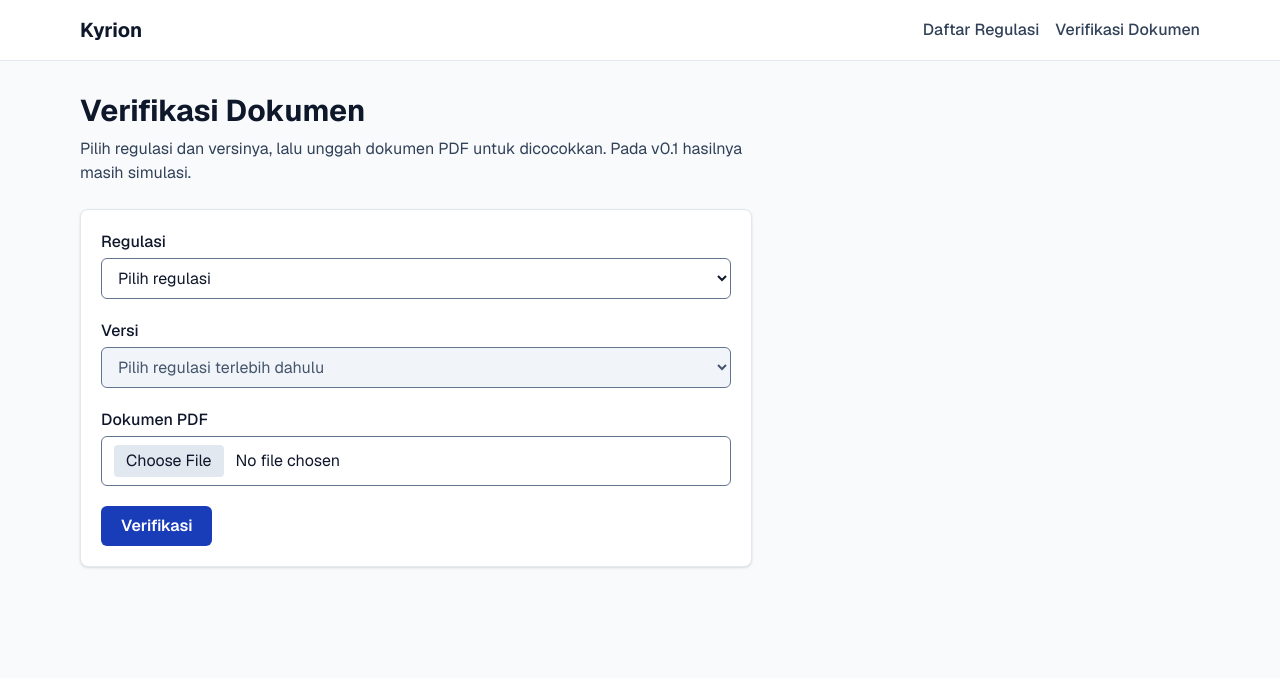
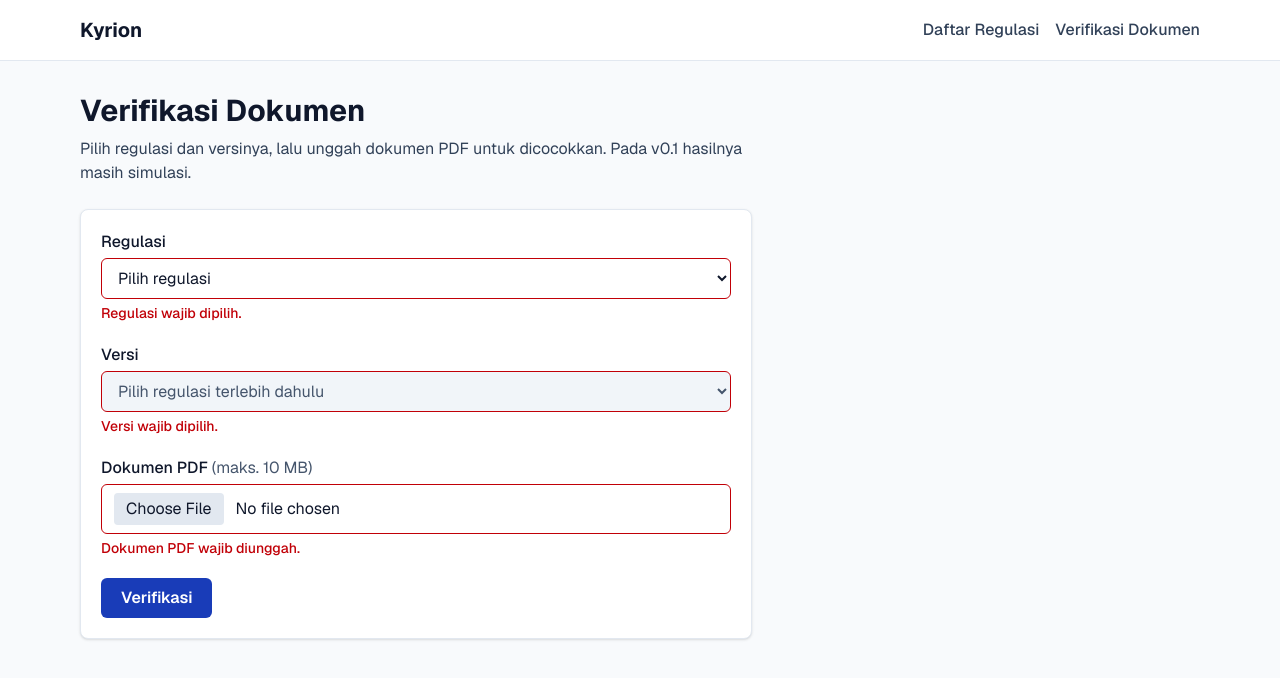
Before and after one commit to arifmuftitharsa/kyrion, a Next.js app in the folder apps/web/: page /verifikasi in a window 1280 px wide. Both pictures are taken after a click on the button "Verifikasi". Shown: the top 678 px of the page. Built offline with nearby package versions, Linux system fonts and the light colour scheme.

Commit message:
feat: add client-side validation to verify form

```diff
--- a/apps/web/components/VerifyForm.tsx
+++ b/apps/web/components/VerifyForm.tsx
@@ -1,11 +1,17 @@
 "use client";
 
 // Satu-satunya Client Component: form butuh state interaktif (pilihan
-// regulasi/versi, berkas, hasil) yang tidak bisa ditangani di server.
+// regulasi/versi, berkas, galat, hasil) yang tidak bisa ditangani di server.
 import { useState, type FormEvent } from "react";
 import VerifyResult from "@/components/VerifyResult";
 import { focusRing } from "@/lib/styles";
 import type { Regulation, VersionStatus } from "@/lib/types";
+import {
+  MAX_SIZE_MB,
+  hasErrors,
+  validateVerifyForm,
+  type VerifyFormErrors,
+} from "@/lib/validation/verify-form";
 
 interface VerifyFormProps {
   regulations: Regulation[];
@@ -18,13 +24,42 @@ interface VerifySummary {
   fileName: string;
 }
 
-const fieldClass = `w-full rounded-md border border-slate-500 bg-white px-3 py-2 text-slate-900 disabled:cursor-not-allowed disabled:bg-slate-100 disabled:text-slate-600 ${focusRing}`;
+const fieldClass = `w-full rounded-md border bg-white px-3 py-2 text-slate-900 disabled:cursor-not-allowed disabled:bg-slate-100 disabled:text-slate-600 ${focusRing}`;
 const labelClass = "mb-1 block font-medium text-slate-900";
+
+// Border merah sebagai penanda visual tambahan; pesan teks tetap jadi penanda utama.
+function borderClass(error?: string): string {
+  return error ? "border-red-700" : "border-slate-500";
+}
+
+/** Atribut ARIA yang menghubungkan input dengan pesan galatnya. */
+function errorAria(errorId: string, error?: string) {
+  return {
+    "aria-invalid": Boolean(error),
+    "aria-describedby": error ? errorId : undefined,
+  };
+}
+
+interface FieldErrorProps {
+  id: string;
+  message?: string;
+}
+
+// role="alert" agar pesan galat langsung dibacakan pembaca layar saat muncul.
+function FieldError({ id, message }: FieldErrorProps) {
+  if (!message) return null;
+  return (
+    <p id={id} role="alert" className="mt-1 text-sm font-medium text-red-700">
+      {message}
+    </p>
+  );
+}
 
 export default function VerifyForm({ regulations }: VerifyFormProps) {
   const [regulationSlug, setRegulationSlug] = useState("");
   const [versionNumber, setVersionNumber] = useState("");
   const [file, setFile] = useState<File | null>(null);
+  const [errors, setErrors] = useState<VerifyFormErrors>({});
   const [result, setResult] = useState<VerifySummary | null>(null);
 
   const selectedRegulation = regulations.find(
@@ -43,8 +78,17 @@ export default function VerifyForm({ regulations }: VerifyFormProps) {
   }
 
   function handleSubmit(event: FormEvent<HTMLFormElement>) {
+    // noValidate + preventDefault: validasi bawaan browser dimatikan agar
+    // pesan galat seragam, berbahasa Indonesia, dan aksesibel.
     event.preventDefault();
-    if (!selectedRegulation || !selectedVersion || !file) return;
+    const validationErrors = validateVerifyForm({ regulationSlug, versionNumber, file });
+    setErrors(validationErrors);
+
+    if (hasErrors(validationErrors) || !selectedRegulation || !selectedVersion || !file) {
+      setResult(null);
+      return;
+    }
+
     setResult({
       regulationName: selectedRegulation.name,
       versionNumber: selectedVersion.versionNumber,
@@ -68,7 +112,8 @@ export default function VerifyForm({ regulations }: VerifyFormProps) {
             id="regulasi"
             value={regulationSlug}
             onChange={(event) => handleRegulationChange(event.target.value)}
-            className={fieldClass}
+            className={`${fieldClass} ${borderClass(errors.regulationSlug)}`}
+            {...errorAria("regulasi-galat", errors.regulationSlug)}
           >
             <option value="">Pilih regulasi</option>
             {regulations.map((regulation) => (
@@ -77,6 +122,7 @@ export default function VerifyForm({ regulations }: VerifyFormProps) {
               </option>
             ))}
           </select>
+          <FieldError id="regulasi-galat" message={errors.regulationSlug} />
         </div>
 
         <div>
@@ -88,7 +134,8 @@ export default function VerifyForm({ regulations }: VerifyFormProps) {
             value={versionNumber}
             onChange={(event) => setVersionNumber(event.target.value)}
             disabled={!selectedRegulation}
-            className={fieldClass}
+            className={`${fieldClass} ${borderClass(errors.versionNumber)}`}
+            {...errorAria("versi-galat", errors.versionNumber)}
           >
             <option value="">
               {selectedRegulation ? "Pilih versi" : "Pilih regulasi terlebih dahulu"}
@@ -99,19 +146,23 @@ export default function VerifyForm({ regulations }: VerifyFormProps) {
               </option>
             ))}
           </select>
+          <FieldError id="versi-galat" message={errors.versionNumber} />
         </div>
 
         <div>
           <label htmlFor="berkas" className={labelClass}>
-            Dokumen PDF
+            Dokumen PDF{" "}
+            <span className="font-normal text-slate-600">(maks. {MAX_SIZE_MB} MB)</span>
           </label>
           <input
             id="berkas"
             type="file"
             accept="application/pdf,.pdf"
             onChange={(event) => setFile(event.target.files?.[0] ?? null)}
-            className={`${fieldClass} file:mr-3 file:rounded file:border-0 file:bg-slate-200 file:px-3 file:py-1 file:text-slate-900`}
+            className={`${fieldClass} ${borderClass(errors.file)} file:mr-3 file:rounded file:border-0 file:bg-slate-200 file:px-3 file:py-1 file:text-slate-900`}
+            {...errorAria("berkas-galat", errors.file)}
           />
+          <FieldError id="berkas-galat" message={errors.file} />
         </div>
 
         <button
--- /dev/null
+++ b/apps/web/lib/validation/verify-form.ts
@@ -0,0 +1,52 @@
+// Validasi dipisahkan dari komponen React agar berupa fungsi murni:
+// input sama selalu menghasilkan output sama, sehingga mudah diuji unit
+// dan bisa dipakai ulang (mis. di server pada versi berikutnya).
+
+export const MAX_SIZE_MB = 10;
+const MAX_SIZE_BYTES = MAX_SIZE_MB * 1024 * 1024;
+const PDF_MIME_TYPE = "application/pdf";
+
+/** Hanya properti berkas yang dibutuhkan; memudahkan membuat data uji tanpa objek File asli. */
+export type FileLike = Pick<File, "name" | "type" | "size">;
+
+export interface VerifyFormValues {
+  regulationSlug: string;
+  versionNumber: string;
+  file: FileLike | null;
+}
+
+export type VerifyFormErrors = Partial<Record<keyof VerifyFormValues, string>>;
+
+/**
+ * Sebagian browser/OS tidak mengisi `type` berkas, sehingga ekstensi .pdf
+ * diterima sebagai cadangan.
+ */
+export function isPdfFile(file: FileLike): boolean {
+  return file.type === PDF_MIME_TYPE || file.name.toLowerCase().endsWith(".pdf");
+}
+
+function validateFile(file: FileLike | null): string | undefined {
+  if (!file) return "Dokumen PDF wajib diunggah.";
+  if (!isPdfFile(file)) return "Berkas harus berformat PDF.";
+  if (file.size > MAX_SIZE_BYTES) {
+    return `Ukuran berkas maksimal ${MAX_SIZE_MB} MB.`;
+  }
+  return undefined;
+}
+
+/** Mengembalikan pesan galat per field; objek kosong berarti form valid. */
+export function validateVerifyForm(values: VerifyFormValues): VerifyFormErrors {
+  const errors: VerifyFormErrors = {};
+
+  if (!values.regulationSlug) errors.regulationSlug = "Regulasi wajib dipilih.";
+  if (!values.versionNumber) errors.versionNumber = "Versi wajib dipilih.";
+
+  const fileError = validateFile(values.file);
+  if (fileError) errors.file = fileError;
+
+  return errors;
+}
+
+export function hasErrors(errors: VerifyFormErrors): boolean {
+  return Object.keys(errors).length > 0;
+}
```
